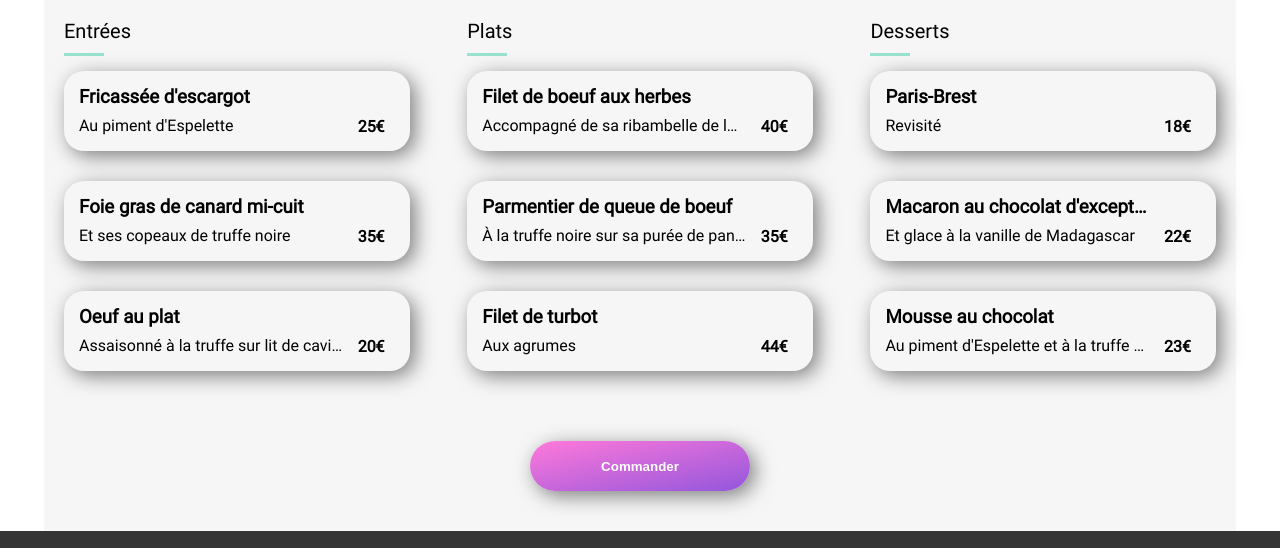
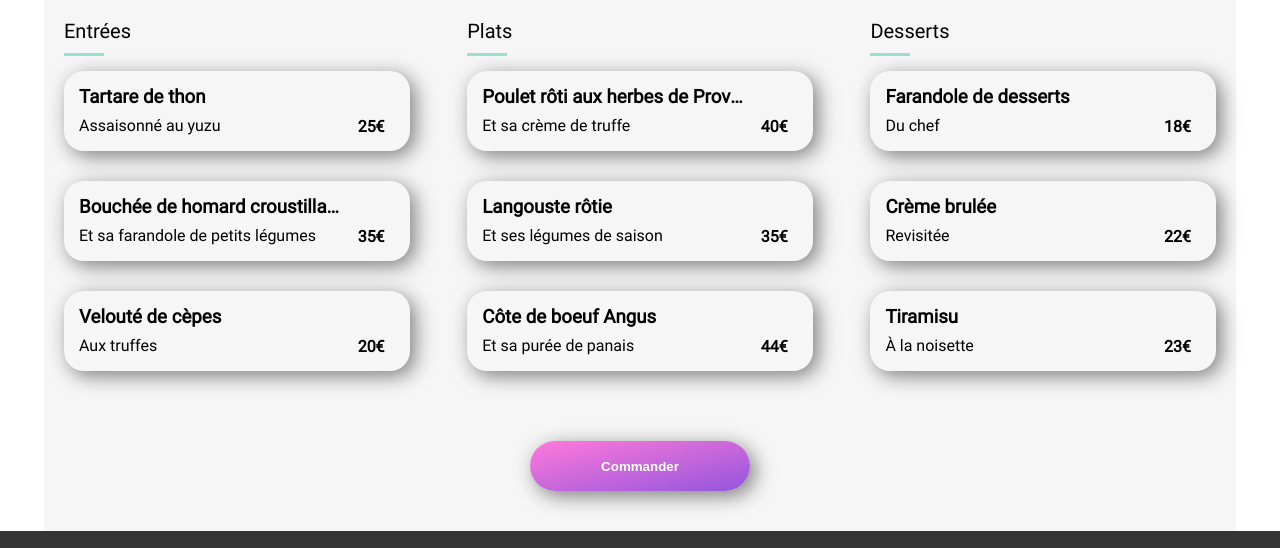
Before and after one commit to Salim-camara/CamaraMohamedSalim_3_24062021, a website: page sens.html in a window 1280 px wide. Shown: the part 617-1165 px from the top of the page. Drawn offline with Linux system fonts and the light colour scheme.

Commit message:
Ajout de sens.html

```diff
--- a/sens.html
+++ b/sens.html
@@ -44,8 +44,8 @@
                         <!-- Escargot -->
                         <div class="cards card--1">
                             <div class="cards__left">
-                                <h3 class="cards__left--h3">Fricassée d'escargot</h3>
-                                <p class="cards__left--p">Au piment d'Espelette</p>
+                                <h3 class="cards__left--h3">Tartare de thon</h3>
+                                <p class="cards__left--p">Assaisonné au yuzu</p>
                             </div>
                             <div class="cards__right">
                                 <p class="cards__right--p">25€</p>
@@ -57,8 +57,8 @@
                         <!-- Foie gras -->
                         <div class="cards card--2">
                             <div class="cards__left">
-                                <h3 class="cards__left--h3">Foie gras de canard mi-cuit</h3>
-                                <p class="cards__left--p">Et ses copeaux de truffe noire</p>
+                                <h3 class="cards__left--h3">Bouchée de homard croustillant </h3>
+                                <p class="cards__left--p">Et sa farandole de petits légumes</p>
                             </div>
                             <div class="cards__right">
                                 <p class="cards__right--p">35€</p>
@@ -70,8 +70,8 @@
                         <!-- Oeuf -->
                         <div class="cards card--3">
                             <div class="cards__left">
-                                <h3 class="cards__left--h3">Oeuf au plat</h3>
-                                <p class="cards__left--p">Assaisonné à la truffe sur lit de caviar</p>
+                                <h3 class="cards__left--h3">Velouté de cèpes </h3>
+                                <p class="cards__left--p">Aux truffes</p>
                             </div>
                             <div class="cards__right">
                                 <p class="cards__right--p">20€</p>
@@ -94,8 +94,8 @@
                         <!-- Boeuf -->
                         <div class="cards card--4">
                             <div class="cards__left">
-                                <h3 class="cards__left--h3">Filet de boeuf aux herbes</h3>
-                                <p class="cards__left--p">Accompagné de sa ribambelle de légumes</p>
+                                <h3 class="cards__left--h3">Poulet rôti aux herbes de Provence</h3>
+                                <p class="cards__left--p">Et sa crème de truffe</p>
                             </div>
                             <div class="cards__right">
                                 <p class="cards__right--p">40€</p>
@@ -107,8 +107,8 @@
                         <!-- Parmentier -->
                         <div class="cards card--5">
                             <div class="cards__left">
-                                <h3 class="cards__left--h3 h3-parmentier">Parmentier de queue de boeuf</h3>
-                                <p class="cards__left--p p-parmentier">À la truffe noire sur sa purée de panais</p>
+                                <h3 class="cards__left--h3 h3-parmentier">Langouste rôtie</h3>
+                                <p class="cards__left--p p-parmentier">Et ses légumes de saison</p>
                             </div>
                             <div class="cards__right">
                                 <p class="cards__right--p">35€</p>
@@ -120,8 +120,8 @@
                         <!-- Turbot -->
                         <div class="cards card--6">
                             <div class="cards__left">
-                                <h3 class="cards__left--h3">Filet de turbot</h3>
-                                <p class="cards__left--p">Aux agrumes</p>
+                                <h3 class="cards__left--h3">Côte de boeuf Angus</h3>
+                                <p class="cards__left--p">Et sa purée de panais</p>
                             </div>
                             <div class="cards__right">
                                 <p class="cards__right--p">44€</p>
@@ -144,8 +144,8 @@
                         <!-- Paris-Brest -->
                         <div class="cards card--7">
                             <div class="cards__left">
-                                <h3 class="cards__left--h3">Paris-Brest</h3>
-                                <p class="cards__left--p">Revisité</p>
+                                <h3 class="cards__left--h3">Farandole de desserts</h3>
+                                <p class="cards__left--p">Du chef</p>
                             </div>
                             <div class="cards__right">
                                 <p class="cards__right--p">18€</p>
@@ -157,8 +157,8 @@
                         <!-- Macaron -->
                         <div class="cards card--8">
                             <div class="cards__left">
-                                <h3 class="cards__left--h3">Macaron au chocolat d'exception</h3>
-                                <p class="cards__left--p">Et glace à la vanille de Madagascar</p>
+                                <h3 class="cards__left--h3">Crème brulée</h3>
+                                <p class="cards__left--p">Revisitée</p>
                             </div>
                             <div class="cards__right">
                                 <p class="cards__right--p">22€</p>
@@ -170,8 +170,8 @@
                         <!-- Mousse -->
                         <div class="cards card--9">
                             <div class="cards__left">
-                                <h3 class="cards__left--h3">Mousse au chocolat</h3>
-                                <p class="cards__left--p">Au piment d'Espelette et à la truffe noire</p>
+                                <h3 class="cards__left--h3">Tiramisu</h3>
+                                <p class="cards__left--p">À la noisette</p>
                             </div>
                             <div class="cards__right">
                                 <p class="cards__right--p">23€</p>
```
Also changed, not shown: enchantee.html (+6 -6 lines).
